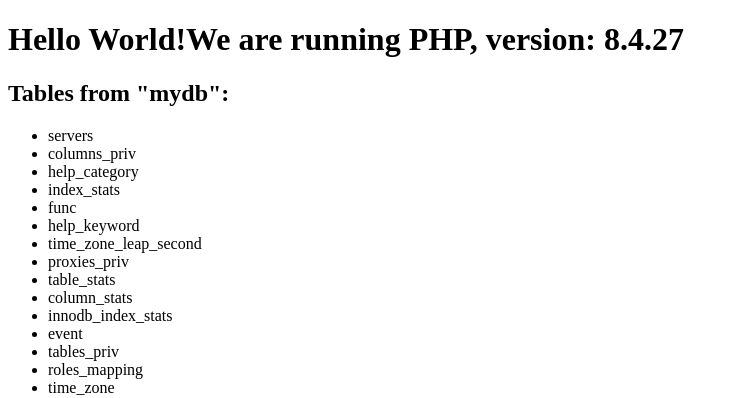
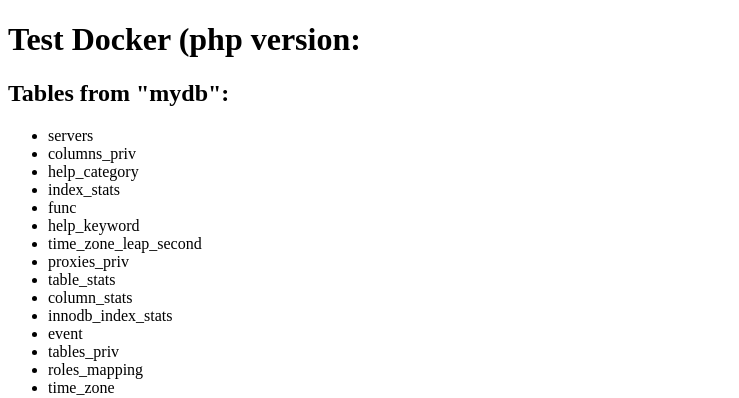
Before and after one commit to XApacheX/docker, a PHP site: page / in a window 1280 px wide. Shown: the top 398 px of the page, without its empty margins (0-739 px from the left). Run offline with PHP 8.4, Linux system fonts and the light colour scheme.

Commit message:
Update index.php

```diff
--- a/www/html/index.php
+++ b/www/html/index.php
@@ -4,7 +4,8 @@
      </head>
 
      <body>
-      <h1>Hello World!<?php echo 'We are running PHP, version: ' . phpversion(); ?></h1>
+      <h1>Test Docker (php version: <?php phpversion(); ?></h1>
+
       <?php
        $database ="mydb";
        $user = "root";
```
